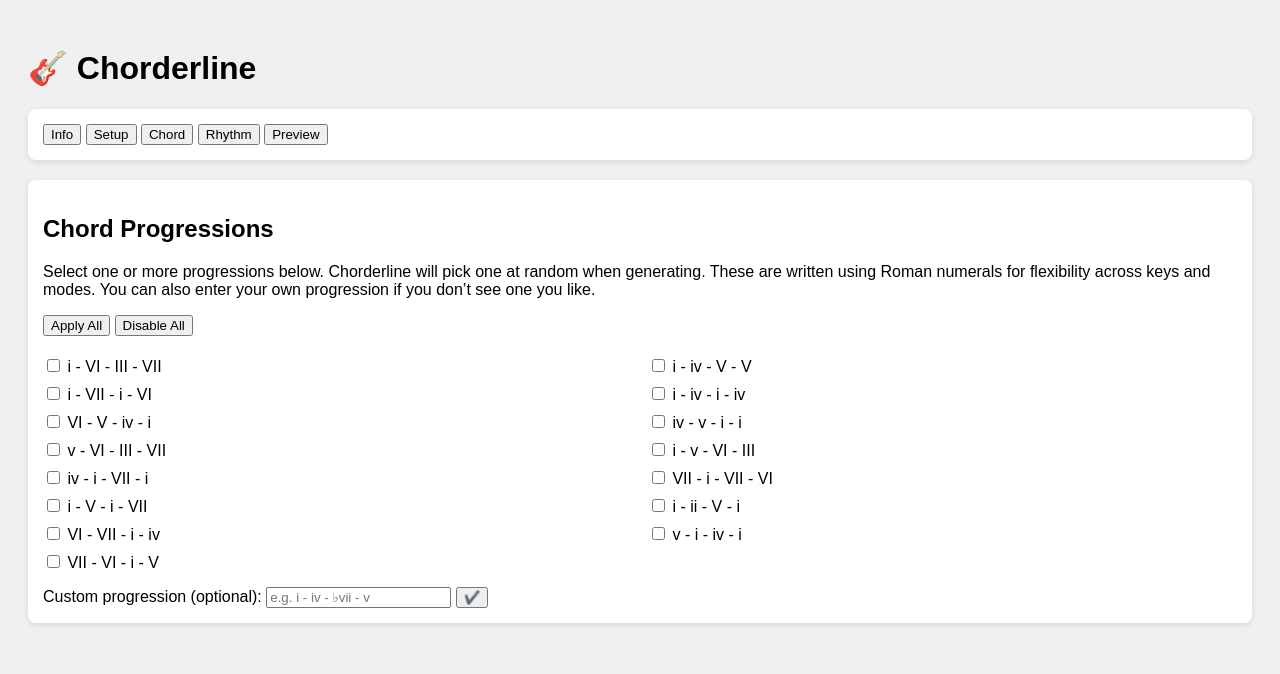
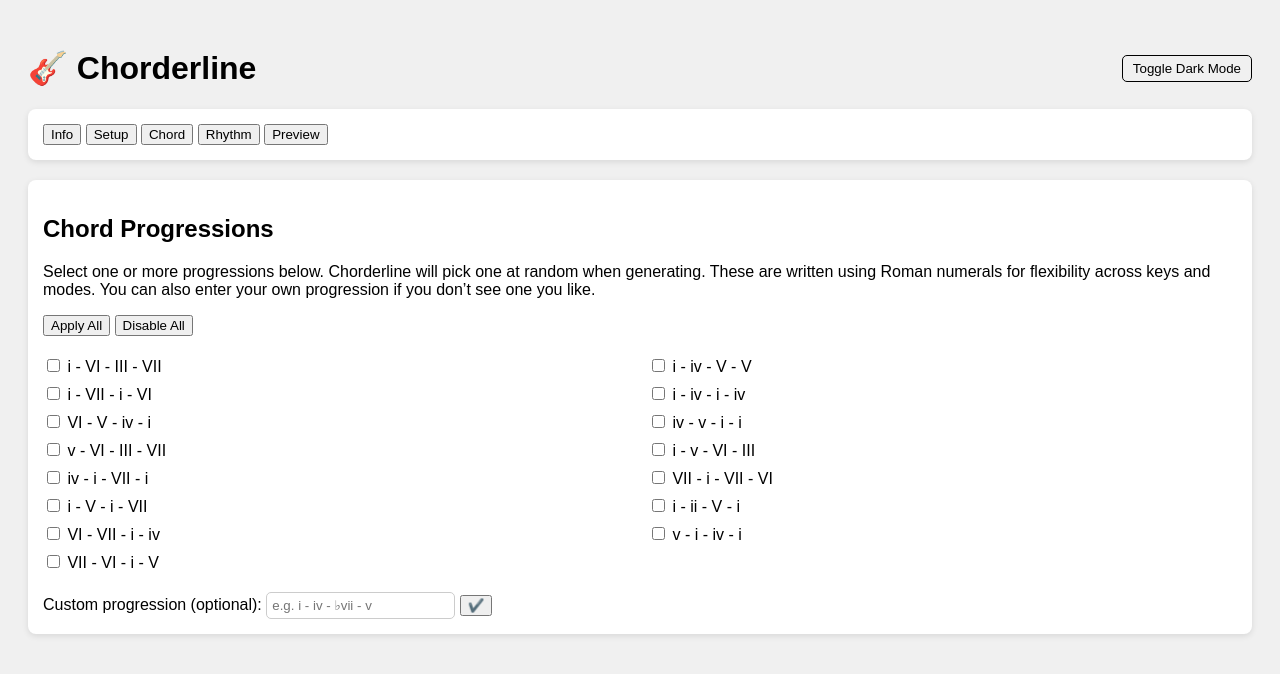
Before and after one commit to smollly/Chorderline, a plain HTML site: page index.html in a window 1280 px wide. Both pictures are taken after a click on the button "Chord". Drawn offline with Linux system fonts and the light colour scheme.

Commit message:
Update index.html

```diff
--- a/index.html
+++ b/index.html
@@ -5,30 +5,48 @@
   <meta name="viewport" content="width=device-width, initial-scale=1" />
   <title>Chorderline</title>
   <style>
+    :root {
+      --bg-color: #f0f0f0;
+      --text-color: #000;
+      --box-color: #fff;
+    }
+
+    body.dark {
+      --bg-color: #121212;
+      --text-color: #f0f0f0;
+      --box-color: #1e1e1e;
+    }
+
     body {
-      background-color: #f0f0f0;
-      color: #000;
+      background-color: var(--bg-color);
+      color: var(--text-color);
       font-family: sans-serif;
       padding: 20px;
+      transition: background-color 0.3s, color 0.3s;
     }
+
     .section-box {
-      background: white;
+      background: var(--box-color);
       border-radius: 8px;
       padding: 15px;
       margin-bottom: 20px;
       box-shadow: 0 2px 6px rgba(0, 0, 0, 0.1);
+      transition: background 0.3s;
     }
+
     #chordList {
       display: grid;
       grid-template-columns: 1fr 1fr;
       gap: 8px 16px;
       padding-top: 10px;
     }
+
     .custom-prog-entry {
       display: flex;
       align-items: center;
       gap: 8px;
     }
+
     .custom-prog-entry button {
       background: transparent;
       border: none;
@@ -36,11 +54,35 @@
       cursor: pointer;
       font-size: 1em;
     }
+
+    .topbar {
+      display: flex;
+      justify-content: space-between;
+      align-items: center;
+    }
+
+    .dark-toggle {
+      cursor: pointer;
+      padding: 5px 10px;
+      background: none;
+      border: 1px solid var(--text-color);
+      border-radius: 5px;
+      color: var(--text-color);
+    }
+
+    input[type="text"] {
+      padding: 5px;
+      border-radius: 5px;
+      border: 1px solid #ccc;
+    }
   </style>
 </head>
 <body>
 
-  <h1>🎸 Chorderline</h1>
+  <div class="topbar">
+    <h1>🎸 Chorderline</h1>
+    <button class="dark-toggle" onclick="toggleDarkMode()">Toggle Dark Mode</button>
+  </div>
 
   <!-- Navigation -->
   <nav class="navbar section-box">
@@ -52,7 +94,7 @@
   </nav>
 
   <!-- Pages -->
-  <div id="info" class="page section-box active">
+  <div id="info" class="page section-box">
     <h2>Welcome to Chorderline</h2>
     <p>This is a random post-punk chord & rhythm generator. Move through each tab to configure your generation. “Setup” handles basic key info, “Chord” handles progressions, and so on. Simple as that.</p>
   </div>
@@ -112,6 +154,7 @@
       <button onclick="toggleCheckboxes(false)">Disable All</button>
     </div>
     <div id="chordList">
+      <!-- Existing progressions go here -->
       <label><input type="checkbox" value="i - VI - III - VII" /> i - VI - III - VII</label>
       <label><input type="checkbox" value="i - iv - V - V" /> i - iv - V - V</label>
       <label><input type="checkbox" value="i - VII - i - VI" /> i - VII - i - VI</label>
@@ -128,7 +171,7 @@
       <label><input type="checkbox" value="v - i - iv - i" /> v - i - iv - i</label>
       <label><input type="checkbox" value="VII - VI - i - V" /> VII - VI - i - V</label>
     </div>
-    <div style="margin-top: 15px;">
+    <div style="margin-top: 20px;">
       <label for="customProg">Custom progression (optional):</label>
       <input type="text" id="customProg" placeholder="e.g. i - iv - ♭vii - v" />
       <button onclick="addCustomProg()">✔️</button>
@@ -172,11 +215,11 @@
       const input = document.getElementById('customProg');
       const val = input.value.trim();
 
-      // Accept only lowercase roman numerals with optional flats ♭ or b
-      const validRoman = /^([b♭]?[iv]+)(\s*-\s*([b♭]?[iv]+))*$/;
+      const validRoman = /^([b♭]?[iv]+|[IV]+)(\s*-\s*([b♭]?[iv]+|[IV]+))*$/;
+      const mixedCase = /(?:\b[iIvV]+\b)/g;
 
-      if (!validRoman.test(val)) {
-        alert('Invalid progression format. Please use lowercase Roman numerals only (e.g. i - iv - ♭vii - v)');
+      if (!validRoman.test(val) || [...val.matchAll(mixedCase)].some(m => /[i]/.test(m[0]) && /[V]/.test(m[0]))) {
+        alert('Invalid progression format. Use only lowercase (minor) or uppercase (major) Roman numerals — not both in one chord (e.g. i - iv - ♭VII - V is good, iV is NOT).');
         return;
       }
 
@@ -201,6 +244,10 @@
       document.getElementById('chordList').appendChild(wrapper);
       input.value = '';
     }
+
+    function toggleDarkMode() {
+      document.body.classList.toggle('dark');
+    }
   </script>
 
 </body>
```
